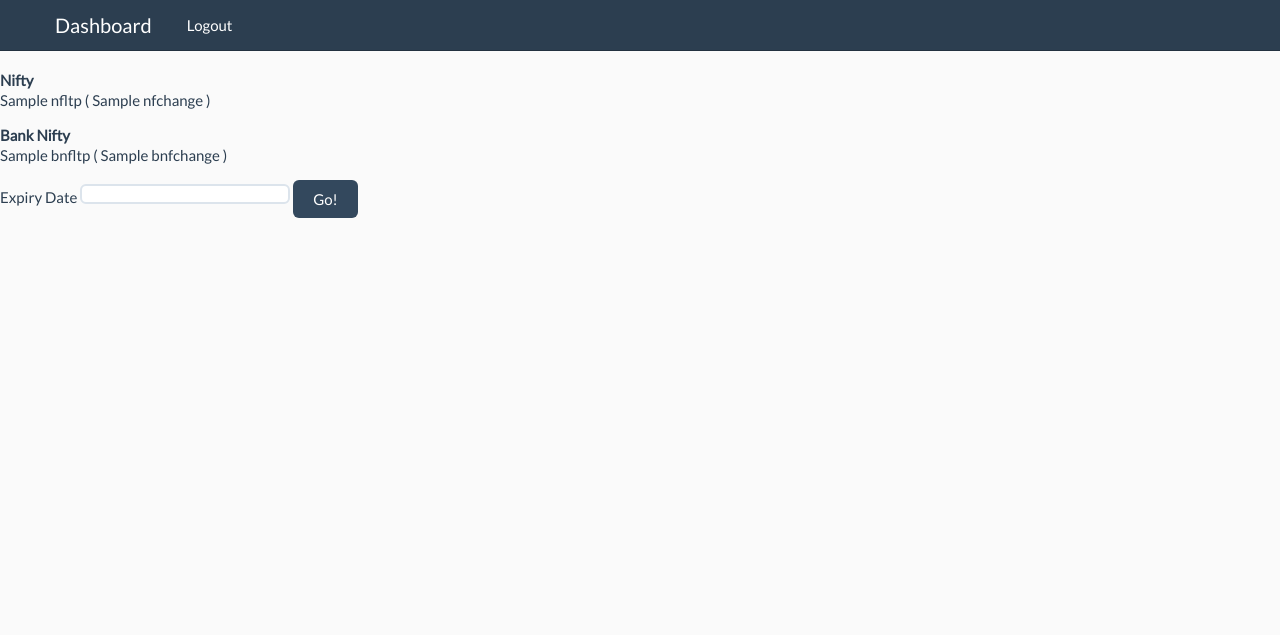
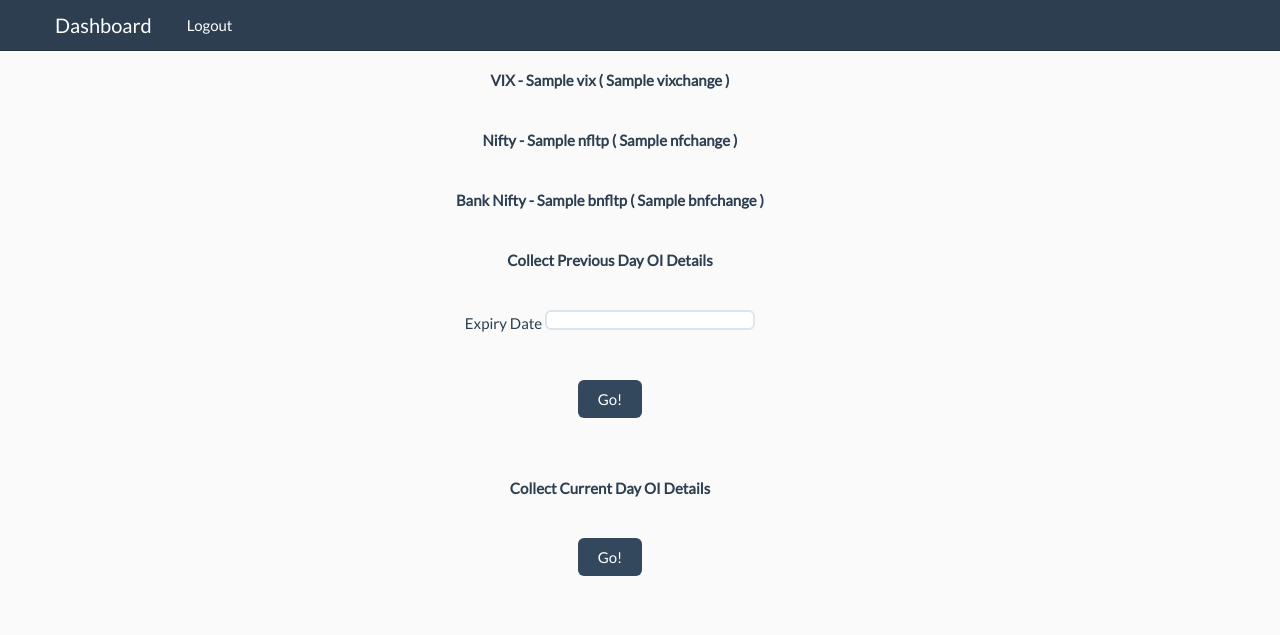
Before and after one commit to hariharan-manoharan/options, a Flask app: template application/templates/admins/index.html in a window 1280 px wide. Shown: the top 635 px of the page. Run offline with Flask 2, Linux system fonts and the light colour scheme; the template is opened without the code that fills it: most values are stand-ins (such as "Sample title", 1, 10 or a date in 2020); some libraries are stand-ins or nearby versions.

Commit message:
Added function to retreive current day oi details 0 initial commit - not tested

```diff
--- a/application/helper_functions.py
+++ b/application/helper_functions.py
@@ -75,7 +75,7 @@ def validate_admin(func):
 
 
 
-def retrieve_option_chain_data(url):
+def retrieve_option_chain_data(url, type, count=1):
     print(time.time())
     Base_Url = (url)
 
@@ -164,8 +164,19 @@ def retrieve_option_chain_data(url):
     # print(new_table)
     #new_table_call.to_csv('BNF_OPT_CHAIN_CALL.csv')
     #new_table_put.to_csv('BNF_OPT_CHAIN_PUT.csv')
-    insert_current_oi_details_table(new_table_call, 'INSERT INTO PREVIOUS_DAY_OI_DETAILS(STRIKE_PRICE, CALL_OI, CALL_LTP) SELECT StrikePrice, OI, LTP FROM tmp')
-    update_current_oi_details_table(new_table_put, 'UPDATE PREVIOUS_DAY_OI_DETAILS SET PUT_OI = (SELECT OI FROM tmp WHERE PREVIOUS_DAY_OI_DETAILS.STRIKE_PRICE = tmp.StrikePrice), PUT_LTP = (SELECT LTP FROM tmp WHERE PREVIOUS_DAY_OI_DETAILS.STRIKE_PRICE = tmp.StrikePrice)')
+    if type == 'previous':
+        insert_current_oi_details_table(new_table_call, 'INSERT INTO PREVIOUS_DAY_OI_DETAILS(STRIKE_PRICE, CALL_OI, CALL_LTP) SELECT StrikePrice, OI, LTP FROM tmp')
+        insert_current_oi_details_table(new_table_call, 'INSERT INTO CURRENT_DAY_OI_DETAILS(STRIKE_PRICE) SELECT StrikePrice FROM tmp')
+        update_current_oi_details_table(new_table_put, 'UPDATE PREVIOUS_DAY_OI_DETAILS SET PUT_OI = (SELECT OI FROM tmp WHERE PREVIOUS_DAY_OI_DETAILS.STRIKE_PRICE = tmp.StrikePrice), PUT_LTP = (SELECT LTP FROM tmp WHERE PREVIOUS_DAY_OI_DETAILS.STRIKE_PRICE = tmp.StrikePrice)')
+    elif type == 'current':
+        update_current_oi_details_table(new_table_call,
+                                        'UPDATE CURRENT_DAY_OI_DETAILS SET '
+                                        'CALL_OI_'+str(count)+' = (SELECT OI FROM tmp WHERE CURRENT_DAY_OI_DETAILS.STRIKE_PRICE = tmp.StrikePrice), '
+                                        'CALL_LTP_'+str(count)+' = (SELECT LTP FROM tmp WHERE CURRENT_DAY_OI_DETAILS.STRIKE_PRICE = tmp.StrikePrice)')
+        update_current_oi_details_table(new_table_put,
+                                        'UPDATE CURRENT_DAY_OI_DETAILS SET '
+                                        'PUT_OI_'+str(count)+' = (SELECT OI FROM tmp WHERE CURRENT_DAY_OI_DETAILS.STRIKE_PRICE = tmp.StrikePrice), '
+                                        'PUT_LTP_'+str(count)+' = (SELECT LTP FROM tmp WHERE CURRENT_DAY_OI_DETAILS.STRIKE_PRICE = tmp.StrikePrice)')
     print(time.time())
 
 def insert_current_oi_details_table(new_table, query):
--- a/application/templates/admins/base_template.html
+++ b/application/templates/admins/base_template.html
@@ -7,7 +7,7 @@
 
 <html>
 	<head>
-		<!--meta http-equiv="refresh" content="5" -->
+		<meta http-equiv="refresh" content="5">
 		<link href="/static/fileinput.min.css" media="all" rel="stylesheet" type="text/css" />
 		<link href="/static/bootstrap.min.css" rel="stylesheet" />
 		<link href="/static/bootstrap-responsive.css" rel="stylesheet" />
--- a/application/templates/admins/index.html
+++ b/application/templates/admins/index.html
@@ -1,25 +1,65 @@
 {% extends "/admins/base_template.html" %}
 {% block title %}Dashboard Home{% endblock %}
 {% block body %}
+<div class="row" xmlns="http://www.w3.org/1999/html">
+    <div class="row text-center">
+
+        <div>
+            <strong>VIX - {{ vix }} ( {{ vixchange}} ) </strong>
+        </div>
+        <br>
+        <br>
+        <div>
+            <strong>Nifty - {{ nfltp }} ( {{ nfchange}} ) </strong>
+        </div>
+        <br>
+        <br>
+        <div>
+            <strong>Bank Nifty - {{ bnfltp }} ( {{ bnfchange }} )</strong>
+        </div>
+        <br>
+        <br>
+    </div>
+</div>
+
 <div class="row">
-    <div class="span3">
-        <div class="widget-container fluid-height">
-            <div class="widget-content padded">
-                <strong>Nifty</strong>
-                <p>{{ nfltp }}  ( {{ nfchange}} ) </p>
-                <strong>Bank Nifty</strong>
-                <p>{{ bnfltp }} ( {{ bnfchange }} )</p>
-            </div>
-        </div>
+    <div class="row text-center">
+        <form method="POST" action="/admins/collectoldoidetails/">
+            <fieldset>
+                <div>
+                    <strong>Collect Previous Day OI Details</strong>
+                </div>
+                <br>
+                <br>
+                <div>
+                    <span>Expiry Date</span>
+                    <input type="text" class="input-large" name="expirydate" required/>
+                </div>
+                <br>
+                <br>
+                <div>
+                    <input value="Go!" type="submit" class="btn btn-primary">
+                </div>
+                <br>
+                <br>
+            </fieldset>
+        </form>
     </div>
 </div>
 <div class="row">
-    <div class="span12">
+    <div class="row text-center">
         <form method="POST" action="/admins/schedule/">
             <fieldset>
-                <span>Expiry Date </span>
-                <input type="text" class="input-large" name="expirydate" required/>
-                <input value="Go!" type="submit" class="btn btn-primary">
+                <div>
+                    <strong>Collect Current Day OI Details</strong>
+                </div>
+                <br>
+                <br>
+                <div>
+                    <input value="Go!" type="submit" class="btn btn-primary">
+                </div>
+                <br>
+                <br>
             </fieldset>
         </form>
     </div>
--- a/application/templates/index.html
+++ b/application/templates/index.html
@@ -9,7 +9,7 @@
 				margin: 50px 0;
 			}
 			fieldset span {
-				//margin-right: 20px;
+				margin-right: 20px;
 			}
 
 			fieldset div {
```
Also changed, not shown: application/admins.py (+31 -8 lines).
